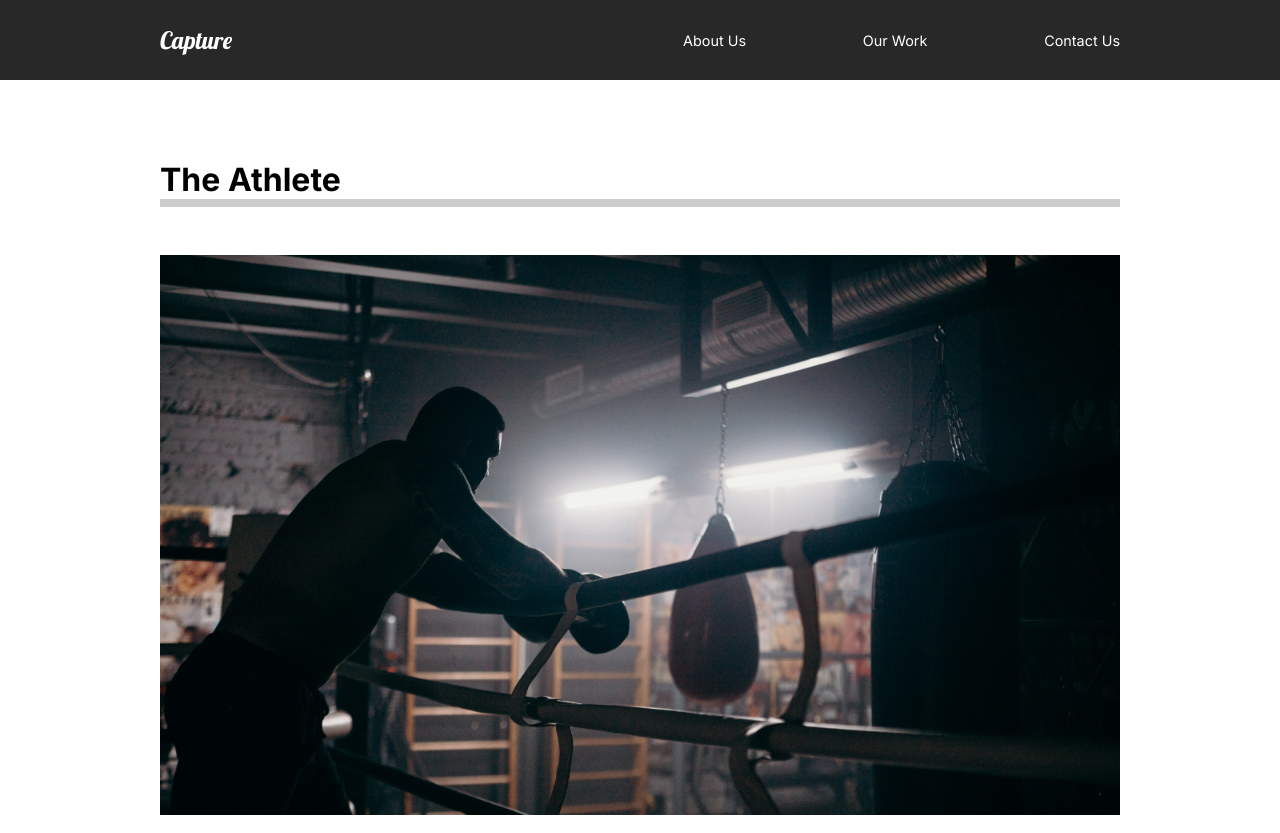
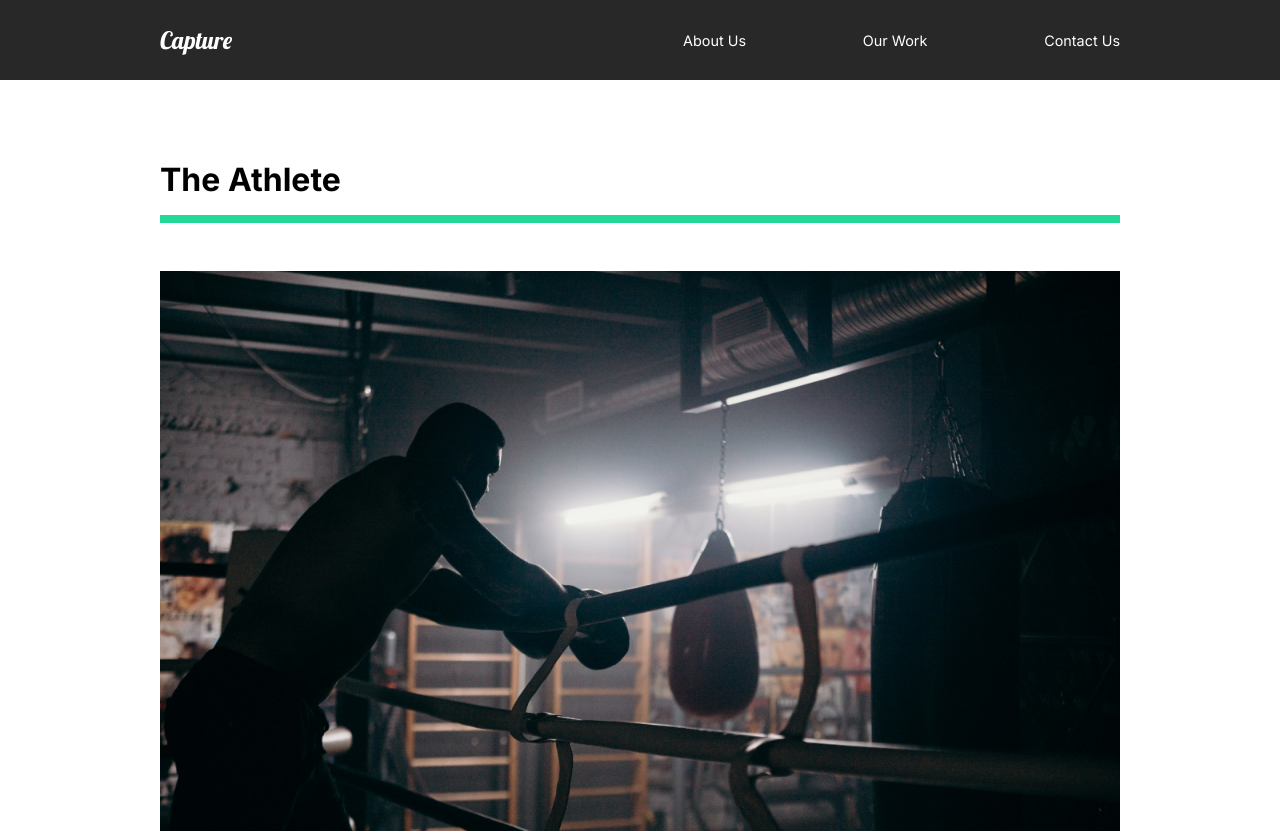
Before and after one commit to Hersh1412/H-capture, a React (Create React App) app: page /work in a window 1280 px wide. Shown: the top 833 px of the page. Built offline with nearby package versions, Linux system fonts and the light colour scheme.

Commit message:
animation till faqsection

```diff
--- a/src/Styles.js
+++ b/src/Styles.js
@@ -14,6 +14,7 @@
 export const StyledDescription = styled.div`
   flex: 1;
   padding-right: 3rem;
+  z-index: 2;
   h2 {
     font-size: 3rem;
     font-weight: lighter;
@@ -24,7 +25,7 @@
   flex: 1;
   overflow: hidden;
   // padding-left: 2rem;
-
+  z-index: 2;
   img {
     width: 100%;
     height: 80vh;
--- a/src/animation.js
+++ b/src/animation.js
@@ -7,14 +7,14 @@
     opacity: 1,
     y: 0,
     transition: {
-      duration: 1,
+      duration: 0.7,
       when: "beforeChildren",
       staggerChildren: 0.25,
     },
   },
   exit: {
     opacity: 0,
-    y: 300,
+    // y: 300,
     transition: {
       duration: 0.5,
     },
@@ -52,3 +52,37 @@
     transition: { duration: 0.75, ease: "easeOut" },
   },
 };
+
+export const lineAnim = {
+  hidden: {
+    width: "0%",
+  },
+  show: {
+    width: "100%",
+    transition: { duration: 1, ease: "easeOut" },
+  },
+};
+
+// frames
+
+export const slider = {
+  hidden: {
+    x: "-130%",
+    skew: "45deg",
+  },
+  show: {
+    x: "100%",
+    skew: "0deg",
+    transition: { duration: 1, ease: "easeOut" },
+  },
+};
+
+export const sliderContainer = {
+  hidden: {
+    opacity: 0,
+  },
+  show: {
+    opacity: 1,
+    transition: { ease: "easeOut", staggerChildren: 0.1 },
+  },
+};
--- a/src/components/AboutSection.js
+++ b/src/components/AboutSection.js
@@ -1,8 +1,10 @@
 // Components
 import React from "react";
 import { motion } from "framer-motion";
+import styled from "styled-components";
 // Custom Components
 import home1 from "../img/home1.png";
+import Wave from "./Wave";
 import { titleAnim, fade, photoAnim } from "../animation";
 import {
   StyledAbout,
@@ -41,6 +43,7 @@
           alt="guy with cam"
         ></motion.img>
       </StyledImageDiv>
+      <Wave />
     </StyledAbout>
   );
 };
--- a/src/components/FaqSection.js
+++ b/src/components/FaqSection.js
@@ -1,6 +1,7 @@
 // Components
 import React from "react";
 import styled from "styled-components";
+import { AnimateSharedLayout } from "framer-motion";
 
 // Custom Components
 import {
@@ -9,6 +10,7 @@
   StyledHide,
   StyledImageDiv,
 } from "../Styles";
+import Toggle from "./Toggle";
 
 // Function
 const FaqSection = () => {
@@ -17,8 +19,8 @@
       <h2>
         Any Questions <span>FAQ</span>
       </h2>
-      <div className="question">
-        <h4>How do i start?</h4>
+      <AnimateSharedLayout>
+        <Toggle title="How do i start?">
           <div className="answer">
             <p>Lorem ipsum dolor sit amet.</p>
             <p>
@@ -26,9 +28,9 @@
               distinctio!
             </p>
           </div>
-      </div>
-      <div className="question">
-        <h4>Daily scheduel</h4>
+        </Toggle>
+
+        <Toggle title="Daily scheduel">
           <div className="answer">
             <p>Lorem ipsum dolor sit amet.</p>
             <p>
@@ -36,10 +38,9 @@
               distinctio!
             </p>
           </div>
-        <div className="faq-line"></div>
-      </div>
-      <div className="question">
-        <h4>Diffrent payment methods</h4>
+        </Toggle>
+
+        <Toggle title="Diffrent payment methods">
           <div className="answer">
             <p>Lorem ipsum dolor sit amet.</p>
             <p>
@@ -47,10 +48,9 @@
               distinctio!
             </p>
           </div>
-        <div className="faq-line"></div>
-      </div>
-      <div className="question">
-        <h4>What products do you offer</h4>
+        </Toggle>
+
+        <Toggle title="What products do you offer ?">
           <div className="answer">
             <p>Lorem ipsum dolor sit amet.</p>
             <p>
@@ -58,8 +58,8 @@
               distinctio!
             </p>
           </div>
-        <div className="faq-line"></div>
-      </div>
+        </Toggle>
+      </AnimateSharedLayout>
     </StyledFaq>
   );
 };
@@ -75,7 +75,7 @@
   .faq-line {
     background: #cccccc;
     height: 0.2rem;
-    margin: 2rem;
+    margin-bottom: 2rem;
     width: 100%;
   }
   .question {
--- /dev/null
+++ b/src/components/Toggle.js
@@ -0,0 +1,28 @@
+// Components
+import React, { useState } from "react";
+import { motion } from "framer-motion";
+import styled from "styled-components";
+
+// Custom Components
+
+// Function
+const Toggle = ({ children, title }) => {
+  const [toggle, setToggle] = useState(false);
+
+  return (
+    <motion.div
+      layout
+      className="question"
+      onClick={() => {
+        setToggle(!toggle);
+      }}
+    >
+      <motion.h4 layout>{title}</motion.h4>
+      {toggle ? children : ""}
+
+      <div className="faq-line"></div>
+    </motion.div>
+  );
+};
+
+export default Toggle;
--- /dev/null
+++ b/src/components/Wave.js
@@ -0,0 +1,37 @@
+// Components
+import React from "react";
+import styled from "styled-components";
+import { motion } from "framer-motion";
+
+// Custom Components
+
+// Function
+const Wave = () => {
+  return (
+    <StyledWaveSvg
+      width="1440"
+      height="363"
+      viewBox="0 0 1440 363"
+      fill="none"
+      xmlns="http://www.w3.org/2000/svg"
+    >
+      <motion.path
+        initial={{ pathLength: 0, pathOffset: 1 }}
+        animate={{ pathLength: 1, pathOffset: 0 }}
+        transition={{ duration: 1 }}
+        d="M1440 27.4774C1352.73 19.8184 1122.41 49.0556 899.331 227.276C620.48 450.052 354.282 355.647 170.328 185.318C23.165 49.0556 -4.21721 8.32998 0.487081 5"
+        stroke="#D96ED4"
+        strokeOpacity="0.1"
+        strokeWidth="10"
+      />
+    </StyledWaveSvg>
+  );
+};
+const StyledWaveSvg = styled.svg`
+  position: absolute;
+  left: 0;
+  width: 100%;
+  z-index: 1;
+`;
+
+export default Wave;
--- a/src/pages/OurWork.js
+++ b/src/pages/OurWork.js
@@ -8,7 +8,14 @@
 import athlete from "../img/athlete-small.png";
 import theracer from "../img/theracer-small.png";
 import goodtimes from "../img/goodtimes-small.png";
-import { pageAnimation } from "../animation";
+import {
+  pageAnimation,
+  fade,
+  sliderContainer,
+  photoAnim,
+  lineAnim,
+  slider,
+} from "../animation";
 
 // Function
 const OurWork = () => {
@@ -20,11 +27,19 @@
       animate="show"
       exit="exit"
     >
+      <motion.div variants={sliderContainer}>
+        <StyledFrame1 variants={slider}></StyledFrame1>
+        <StyledFrame2 variants={slider}></StyledFrame2>
+        <StyledFrame3 variants={slider}></StyledFrame3>
+        <StyledFrame4 variants={slider}></StyledFrame4>
+      </motion.div>
       <StyledMovie>
-        <h1>The Athlete</h1>
-        <div className="line"></div>
+        <motion.h1 variants={fade}>The Athlete</motion.h1>
+        <motion.div variants={lineAnim} className="line"></motion.div>
         <Link to="/work/the-athlete">
-          <img src={athlete} alt="athlete" />
+          <StyledHide>
+            <motion.img variants={photoAnim} src={athlete} alt="athlete" />
+          </StyledHide>
         </Link>
       </StyledMovie>
       <StyledMovie>
@@ -54,10 +69,11 @@
   }
 `;
 const StyledMovie = styled.div`
-  padding-bottom: 10rem;
+  padding-bottom: 8rem;
   .line {
+    margin-top: 1rem;
     height: 0.5rem;
-    background: #cccccc;
+    background: #23d997;
     margin-bottom: 3rem;
   }
   img {
@@ -66,5 +82,27 @@
     object-fit: cover;
   }
 `;
+const StyledHide = styled.div`
+  overflow: hidden;
+`;
 
+const StyledFrame1 = styled(motion.div)`
+  position: fixed;
+  left: 0;
+  top: 10%;
+  width: 100%;
+  height: 100vh;
+  background: #fffebf;
+  z-index: 2;
+`;
+
+const StyledFrame2 = styled(StyledFrame1)`
+  background: #ff8efb;
+`;
+const StyledFrame3 = styled(StyledFrame1)`
+  background: #8ed2ff;
+`;
+const StyledFrame4 = styled(StyledFrame1)`
+  background: #8effa0;
+`;
 export default OurWork;
```
Lines whose indentation alone changed are shown as unchanged.
